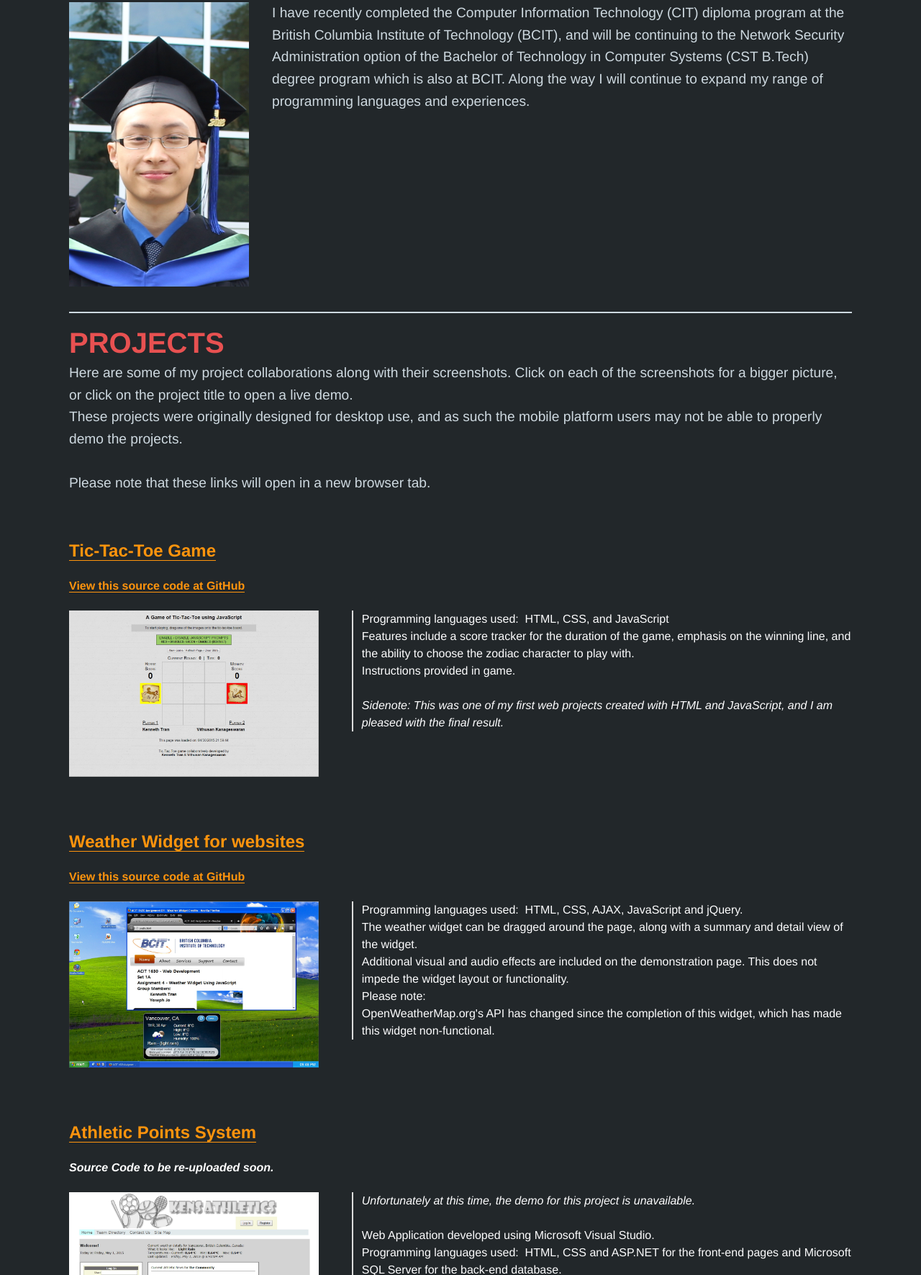
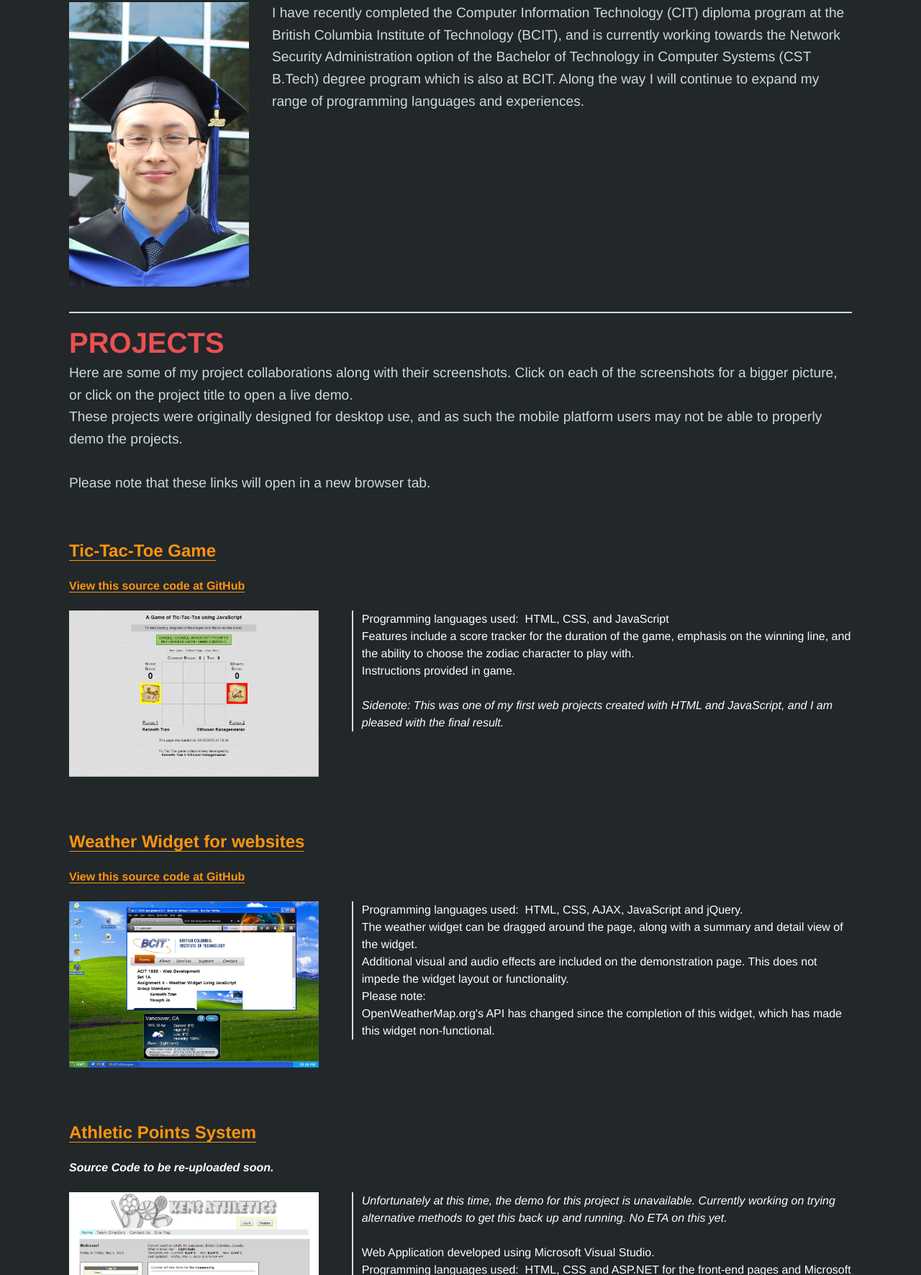
Before and after one commit to kennethtran93/kennethtran.github.io, a plain HTML site: page index.html in a window 1280 px wide. Shown: the part 369-2140 px from the top of the page at 72% size. Drawn offline with nearby package versions, Linux system fonts and the light colour scheme.

Commit message:
Update index.html

```diff
--- a/index.html
+++ b/index.html
@@ -41,7 +41,7 @@
                 </div>
 
                 <p>
-                    I have recently completed the Computer Information Technology (CIT) diploma program at the British Columbia Institute of Technology (BCIT), and will be continuing to the Network Security Administration option of the Bachelor of Technology in Computer Systems (CST B.Tech) degree program which is also at BCIT.  Along the way I will continue to expand my range of programming languages and experiences.
+                    I have recently completed the Computer Information Technology (CIT) diploma program at the British Columbia Institute of Technology (BCIT), and is currently working towards the Network Security Administration option of the Bachelor of Technology in Computer Systems (CST B.Tech) degree program which is also at BCIT.  Along the way I will continue to expand my range of programming languages and experiences.
                 </p>
             </div>
         </section>
@@ -101,7 +101,7 @@
                         <a href="img/AthleticPoints.jpg" rel="lightbox" class="col-3">
                             <img src="img/AthleticPoints.jpg" alt="Screenshot from the Athletic Points System"></a>
                         <blockquote class="col-2">
-                            <i>Unfortunately at this time, the demo for this project is unavailable.</i><br /><br />
+                            <i>Unfortunately at this time, the demo for this project is unavailable.  Currently working on trying alternative methods to get this back up and running.  No ETA on this yet.</i><br /><br />
                             Web Application developed using Microsoft Visual Studio.<br />
                             Programming languages used:&nbsp;&nbsp;HTML, CSS and ASP.NET for the front-end pages and Microsoft SQL Server for the back-end database.<br />
                             <br /><!--
```
